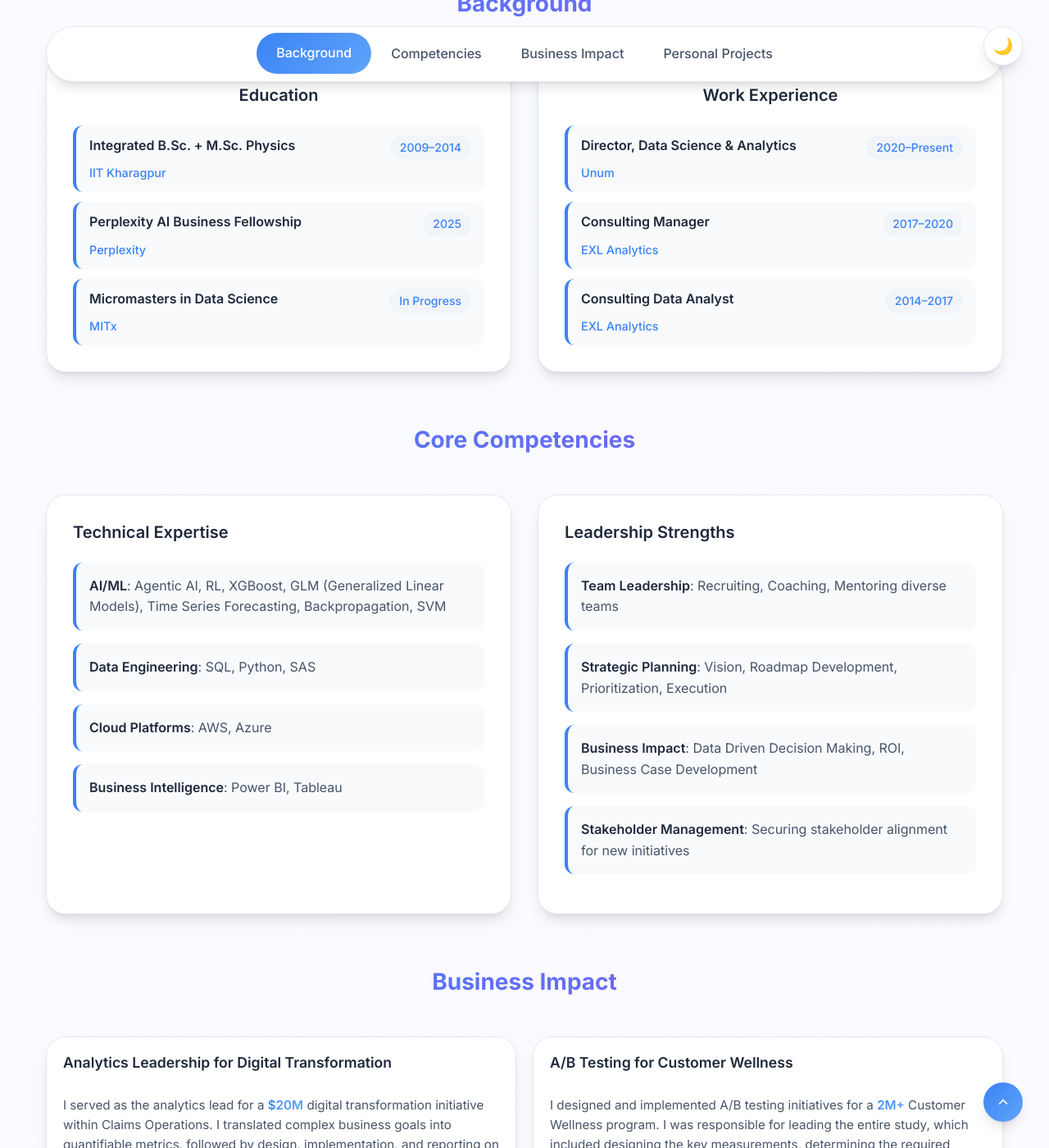
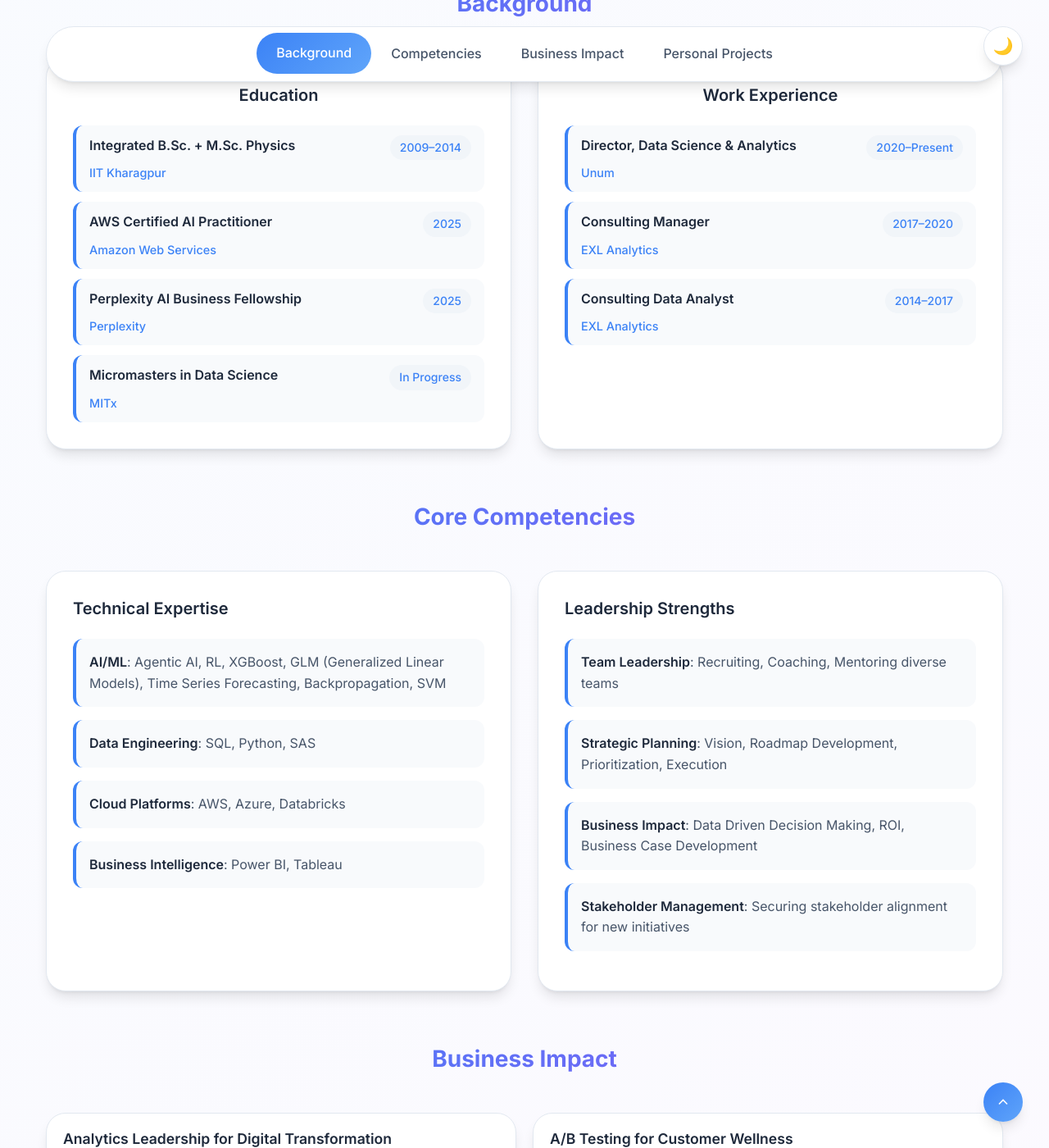
Before and after one commit to abhivadan-sharma/abhivadan-sharma.github.io, a Jekyll site: the page built from index.md, in a window 1280 px wide and 1400 px high, scrolled down 734 px. Shown: the whole window at 82% size. Built offline with Jekyll 4.4.1, drawn with Linux system fonts in a browser that asks for light colours.

Commit message:
Add AWS Certified AI Practitioner and update cloud platforms
- Add AWS Certified AI Practitioner certification to education
- Update Cloud Platforms to include Databricks alongside AWS and Azure

🤖 Generated with [Claude Code](https://claude.com/claude-code)

Co-Authored-By: Claude <noreply@anthropic.com>

```diff
--- a/_data/competencies.yml
+++ b/_data/competencies.yml
@@ -5,7 +5,7 @@
     - name: "Data Engineering"
       description: "SQL, Python, SAS"
     - name: "Cloud Platforms"
-      description: "AWS, Azure"
+      description: "AWS, Azure, Databricks"
     - name: "Business Intelligence"
       description: "Power BI, Tableau"
 
--- a/_data/education.yml
+++ b/_data/education.yml
@@ -1,6 +1,10 @@
 - degree: "Integrated B.Sc. + M.Sc. Physics"
   institution: "IIT Kharagpur"
   period: "2009–2014"
+
+- degree: "AWS Certified AI Practitioner"
+  institution: "Amazon Web Services"
+  period: "2025"
 
 - degree: "Perplexity AI Business Fellowship"
   institution: "Perplexity"
```
